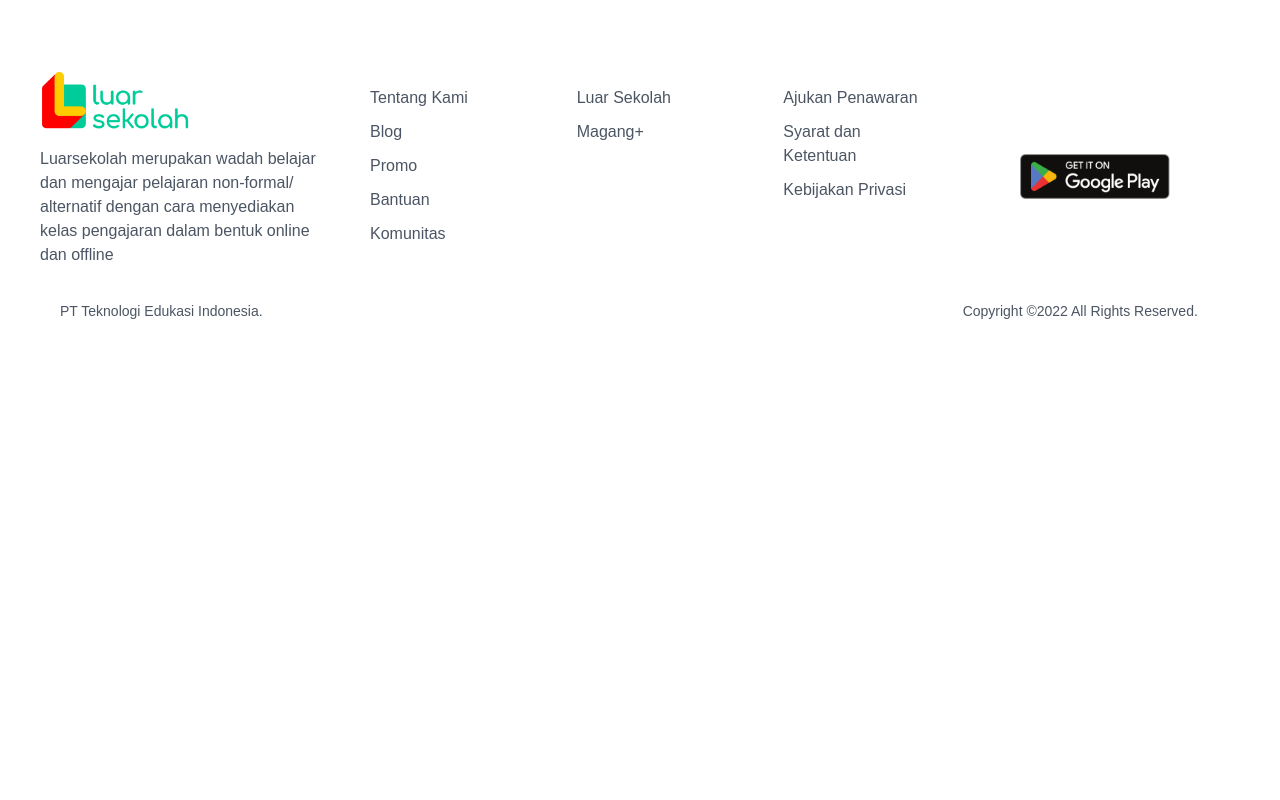
After one commit to hoesnial/group-2a, a PHP site: page /group-2a/footer.php in a window 1280 px wide. The commit adds this page. Run offline with PHP 8.4, Linux system fonts and the light colour scheme.

Commit message:
ediy by husni

```diff
--- /dev/null
+++ b/footer.php
@@ -0,0 +1,182 @@
+<style>
+    body {
+        margin: 0;
+        font-family: Arial, sans-serif;
+    }
+
+    footer {
+        background-color: white;
+        color: #4B5563;;
+        padding: 40px 0;
+    }
+
+    .footer-container {
+        max-width: 1200px;
+        margin: 30px auto;
+        padding: 0 20px;
+        display: flex;
+        justify-content: space-between;
+        flex-wrap: wrap;
+        background-color: white;
+    }
+
+    .footer-logo {
+        flex: 1;
+        display: flex;
+        flex-direction: column;
+        justify-content: center;
+        padding-right: 40px;
+    }
+
+    .footer-logo img {
+        max-width: 150px; /* Ganti dengan ukuran logo Anda */
+    }
+
+    .footer-logo .textfooter {
+        line-height: 1.5; /* Menambahkan line-height untuk merenggangkan baris */
+    }
+
+    .footer-links {
+        flex: 2;
+        display: flex;
+        justify-content: space-between;
+        flex-wrap: wrap;
+    }
+
+    .footer-links .column {
+        line-height: 1.5; /* Menambahkan line-height untuk merenggangkan baris */
+        flex: 1;
+        margin-right: 40px;
+    }
+
+    .footer-links .column:last-child {
+        margin-right: 0;
+    }
+
+    .footer-links h3 {
+        font-size: 18px;
+        margin-bottom: 10px;
+        text-transform: uppercase;
+        font-weight: bold;
+    }
+
+    .footer-links ul {
+        list-style: none;
+        padding: 0;
+    }
+
+    .footer-links ul li {
+        margin-bottom: 10px;
+    }
+
+    .footer-links ul li a {
+        color: #4B5563;;
+        text-decoration: none;
+        font-size: 16px;
+    }
+
+    .footer-links ul li a:hover {
+        text-decoration: underline;
+    }
+
+    .footer-playstore {
+        display: flex;
+        align-items: center;
+        justify-content: center;
+        flex: 1;
+    }
+
+    .footer-playstore img {
+        max-width: 150px;
+        cursor: pointer; /* Menambahkan cursor pointer agar pengguna tahu itu bisa diklik */
+    }
+
+    /* Footer Bottom */
+    .footer-bottom {
+        width: 100%;
+        display: flex;
+        justify-content: space-between; /* Mengatur konten di kiri dan kanan */
+        font-size: 14px;
+        color: #4B5563;
+        margin-top: 20px;
+        padding: 0 20px; /* Memberikan padding untuk jarak dari tepi */
+    }
+
+    .footer-bottom ul {
+        display: flex;
+        padding: 0;
+        margin: 0;
+    }
+
+    .footer-bottom ul li {
+        list-style: none;
+    }
+
+    /* Untuk teks di pojok kiri */
+    .footer-bottom .left {
+        margin-left: 0;
+    }
+
+    /* Untuk teks di pojok kanan */
+    .footer-bottom .right {
+        margin-left: 700px;
+    }
+</style>
+
+<footer>
+    <div class="footer-container">
+        <!-- Logo -->
+        <div class="footer-logo">
+            <img src="images/logo.png" alt="Logo"> <!-- Ganti dengan path logo Anda -->
+            <p class="textfooter">Luarsekolah merupakan wadah belajar <br>dan mengajar pelajaran non-formal/
+                <br>alternatif dengan cara menyediakan <br> kelas pengajaran dalam bentuk online<br> dan offline</p>
+        </div>
+
+        <!-- Link Sections -->
+        <div class="footer-links">
+            <!-- Column 1 -->
+            <div class="column">
+                <ul>
+                <li><a href="http://localhost/group-2a/index.php">Tentang Kami</a></li>
+                    <li><a href="https://www.luarsekolah.com/article">Blog</a></li>
+                    <li><a href="https://www.luarsekolah.com/promo">Promo</a></li>
+                    <li><a href="https://www.luarsekolah.com/bantuan/pembelian-pelatihan">Bantuan</a></li>
+                    <li><a href="https://www.luarsekolah.com/komunitas">Komunitas</a></li>
+                </ul>
+            </div>
+
+            <!-- Column 2 -->
+            <div class="column">
+                <ul>
+                    <li><a href="https://magang.luarsekolah.com/">Luar Sekolah</a></li>
+                    <li><a href="https://magang.luarsekolah.com/">Magang+</a></li>
+                </ul>
+            </div>
+
+            <!-- Column 3 -->
+            <div class="column">
+                <ul>
+                    <li><a href="https://www.luarsekolah.com/komunitas#">Ajukan Penawaran</a></li>
+                    <li><a href="https://www.luarsekolah.com/pages#terms-of-use">Syarat dan <br> Ketentuan</a></li>
+                    <li><a href="https://www.luarsekolah.com/pages#privacy-policy">Kebijakan Privasi</a></li>
+                </ul>
+            </div>
+        </div>
+
+        <!-- Google Play Logo as a Button -->
+        <div class="footer-playstore">
+            <a href="https://play.google.com/store/apps/details?id=com.luarsekolah.mobile" target="_blank">
+                <img src="images/googleplay.png" alt="Google Play">
+            </a> <!-- Ganti dengan path logo Google Play -->
+        </div>
+
+        <div class="footer-bottom">
+        <ul>
+            <!-- Left side -->
+            <li class="left">PT Teknologi Edukasi Indonesia.</li>
+            <!-- Right side -->
+            <li class="right">Copyright &copy;2022 All Rights Reserved.</li>
+        </ul>
+    </div>
+    </div>
+</footer>
```
Also changed, not shown: index.php (+4 -60 lines), navbar.php (renamed from styles.css, +40 -47 lines), images/googleplay.png (added), images/logo.png (added).
